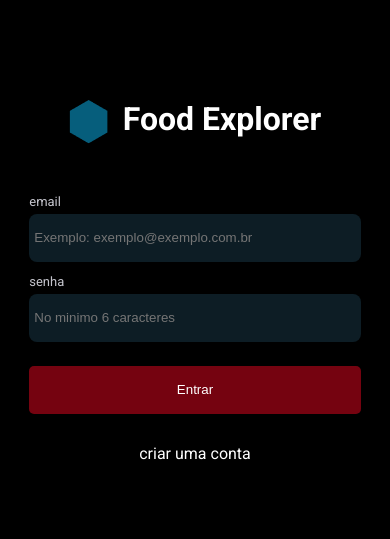
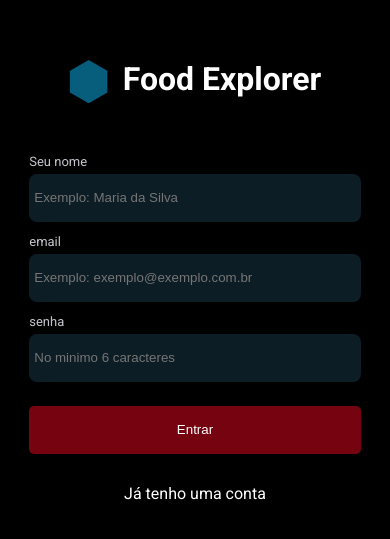
Before and after one commit to Guilhermecarvalho11/cardapio_frontend, a React (Vite) app: page / in a window 390 px wide. Shown: the part 141-680 px from the top of the page. Built offline with nearby package versions, Linux system fonts and the light colour scheme.

Commit message:
create components SignUp mobile

```diff
--- a/src/pages/Details/index.jsx
+++ b/src/pages/Details/index.jsx
@@ -1,8 +1,10 @@
-import { SignIn } from "../SignIn/index";
+// import { SignIn } from "../SignIn/index";
+import { SignUp } from "../SingUp";
+
 export function Details() {
   return (
     <>
-      <SignIn />
+      <SignUp />
     </>
   );
 }
--- /dev/null
+++ b/src/pages/SingUp/index.jsx
@@ -0,0 +1,33 @@
+import { Button } from "../../components/Button";
+import { Forms } from "../../components/Input";
+import { ButonLink } from "../../components/LinkButton";
+import { Container } from "./styles";
+import PolygnoSVG from "../../assets/Polygon.png";
+export function SignUp() {
+  return (
+    <Container>
+      <div className="title">
+        <img src={PolygnoSVG} />
+        <h1>Food Explorer</h1>
+      </div>
+      <label htmlFor="name">Seu nome</label>
+      <Forms id="name" type="text" placeholder="Exemplo: Maria da Silva" />
+
+      <label htmlFor="email">email</label>
+      <Forms
+        id="email"
+        type="email"
+        placeholder="Exemplo: exemplo@exemplo.com.br"
+      />
+      <label htmlFor="password">senha</label>
+      <Forms
+        id="password"
+        type="password"
+        placeholder="No minimo 6 caracteres"
+      />
+      <Button title="Entrar" />
+
+      <ButonLink title="Já tenho uma conta" />
+    </Container>
+  );
+}
--- /dev/null
+++ b/src/pages/SingUp/styles.js
@@ -0,0 +1,32 @@
+import styled from "styled-components";
+
+export const Container = styled.div`
+  display: flex;
+  flex-direction: column;
+  align-items: center;
+  width: 85%;
+  height: 100vh;
+  justify-content: center;
+  margin: 0 auto;
+
+  .title {
+    display: flex;
+    gap: 15px;
+    margin-bottom: 50px;
+
+    > h1 {
+      color: white;
+      font-family: roboto;
+    }
+  }
+
+  > label {
+    color: white;
+    font-family: roboto;
+    font-size: 13px;
+    align-items: end;
+    margin-right: auto;
+    margin-bottom: 5px;
+    color: ${({ theme }) => theme.COLORS.LIGHT_400};
+  }
+`;
```
